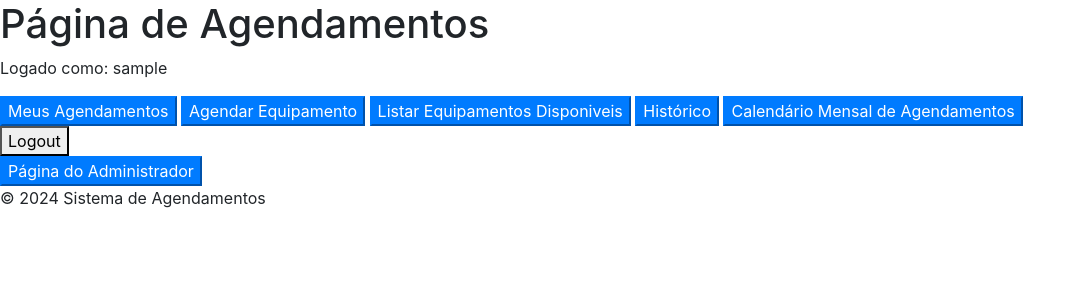
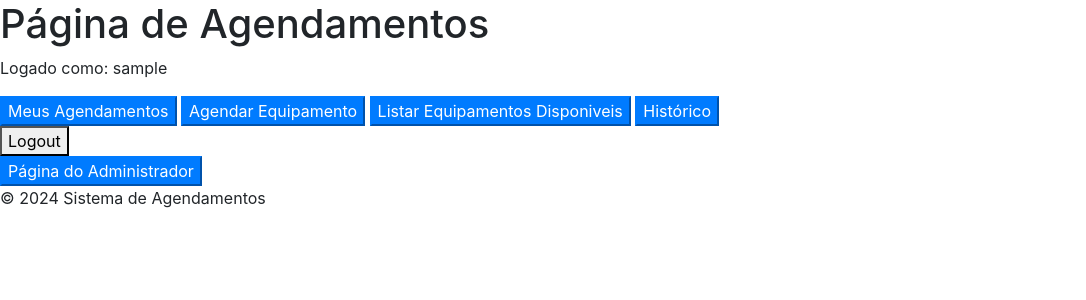
Before and after one commit to julianapvh/sylendar, a Django app: page /cliente/ in a window 1280 px wide. Shown: the top 300 px of the page, without its empty margins (0-1086 px from the left). Run offline with Django 4.2, Linux system fonts and the light colour scheme; the visitor is signed in with stand-in values (Sample User, id 1); some libraries are stand-ins or nearby versions.

Commit message:
remoção do botão do calendário

```diff
--- a/agendamentos/templates/cliente.html
+++ b/agendamentos/templates/cliente.html
@@ -23,7 +23,7 @@
             <a class="btn-primary" href={% url 'agendar_equipamento' %}><button class="btn-primary">Agendar Equipamento</button></a>
             <a class="btn-primary" href={% url 'visualizar_equipamentos' %}><button class="btn-primary">Listar Equipamentos Disponiveis</button></a>
             <a class="btn-primary" href={% url 'historico' %}><button class="btn-primary">Histórico</button></a>
-            <a class="btn-primary" href={% url 'calendario_mensal'%}><button class="btn-primary">Calendário Mensal de Agendamentos</button><a/>
+            <!--Botão para o calendário de agendamentos-->
             <form action="{% url 'logout' %}" method="post">
                 {% csrf_token %}
                 <button type="submit">Logout</button>
```
